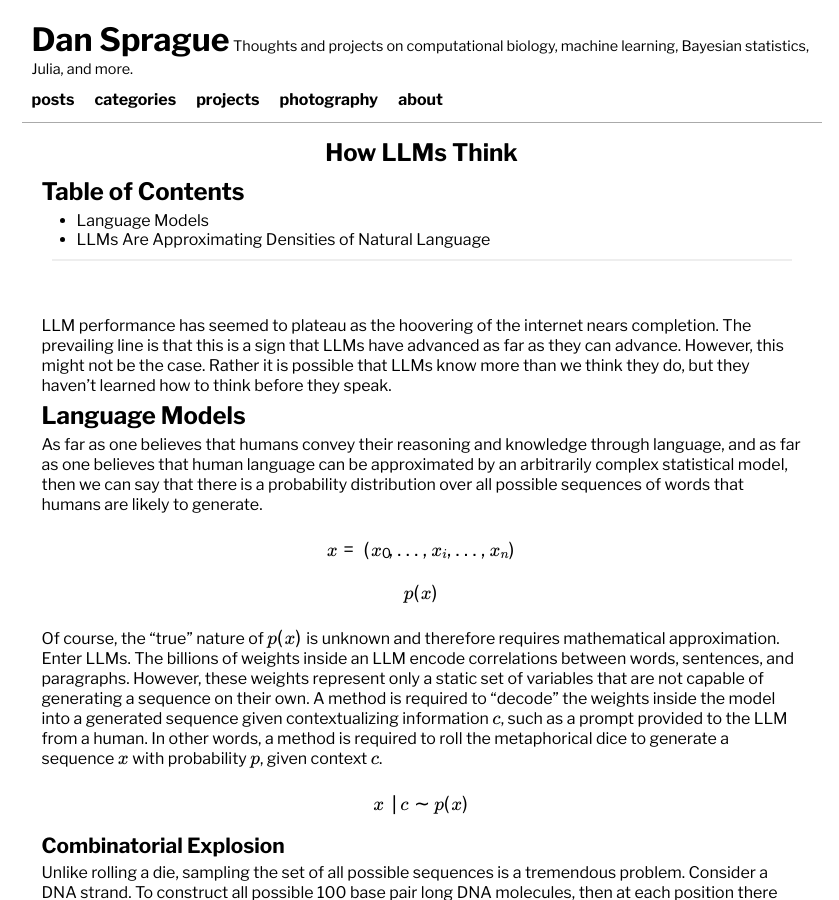
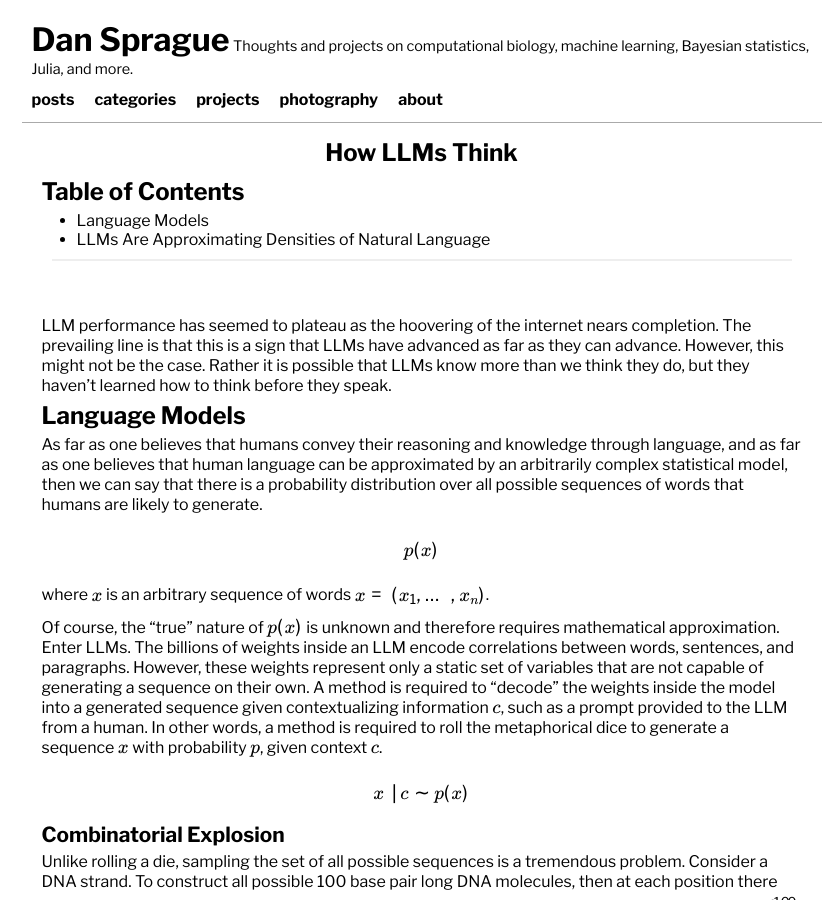
Before and after one commit to dan-sprague/dan-sprague.github.io, a Jekyll site: the page built from _posts/2025-02-02-llmthinking.markdown, in a window 1280 px wide and 900 px high. Shown: the whole window, without its empty margins (211-1050 px from the left). Built offline with Jekyll 4.4.1, drawn with Linux system fonts in a browser that asks for light colours; formulas are drawn with MathJax 3.

Commit message:
fixed bug

```diff
--- a/_posts/2025-02-02-llmthinking.markdown
+++ b/_posts/2025-02-02-llmthinking.markdown
@@ -17,9 +17,9 @@ LLM performance has seemed to plateau as the hoovering of the internet nears com
 
 As far as one believes that humans convey their reasoning and knowledge through language, and as far as one believes that human language can be approximated by an arbitrarily complex statistical model, then we can say that there is a probability distribution over all possible sequences of words that humans are likely to generate.
 
-$$x = (x_0,...,x_i,...,x_n)$$
+$$p(x)$$
 
-$$p(x)$$
+where $x$ is an arbitrary sequence of words $x = (x_1,...,x_n)$.
 
 Of course, the "true" nature of $p(x)$ is unknown and therefore requires mathematical approximation. Enter LLMs. The billions of weights inside an LLM encode correlations between words, sentences, and paragraphs. However, these weights represent only a static set of variables that are not capable of generating a sequence on their own. A method is required to "decode" the weights inside the model into a generated sequence given contextualizing information $c$, such as a prompt provided to the LLM from a human. In other words, a method is required to roll the metaphorical dice to generate a sequence $x$ with probability $p$, given context $c$.
 
```
